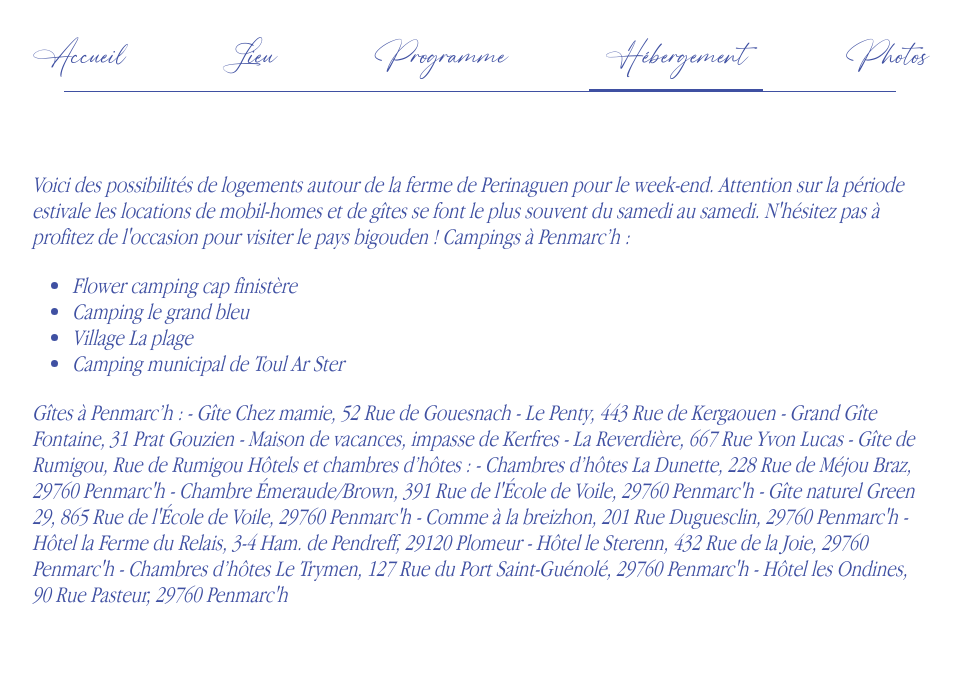
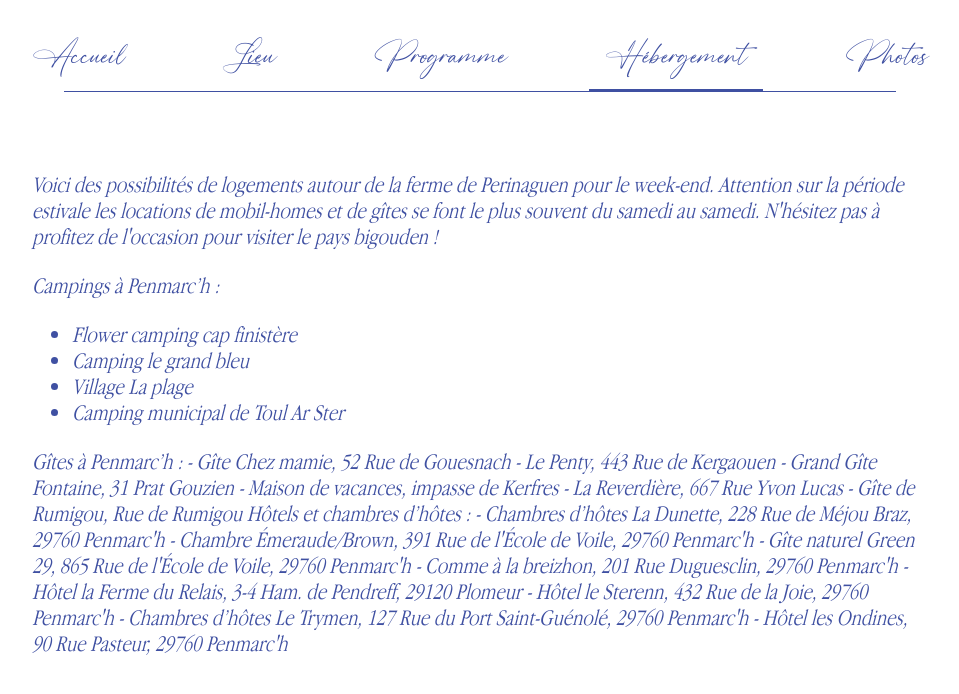
Before and after one commit to elisaetjulie/elisaetjulie.github.io, a React (Create React App) app: page /hosting in a window 1280 px wide. Shown: the top 694 px of the page, without its empty margins (160-1119 px from the left). Built offline with nearby package versions, Linux system fonts and the light colour scheme.

Commit message:
Update Hosting.tsx

```diff
--- a/src/pages/Hosting/Hosting.tsx
+++ b/src/pages/Hosting/Hosting.tsx
@@ -12,7 +12,7 @@ const Hosting = ({ className }: HostingProps) => {
       <i>
         Voici des possibilités de logements autour de la ferme de Perinaguen pour le week-end. Attention sur la période estivale les locations de mobil-homes et de gîtes se font le plus souvent du samedi au samedi. N'hésitez pas à profitez de l'occasion pour visiter le pays bigouden !
 
-Campings à Penmarc’h :
+<p> Campings à Penmarc’h : </p>
         <ul>
           <li>Flower camping cap finistère</li>
           <li>Camping le grand bleu</li>
```
